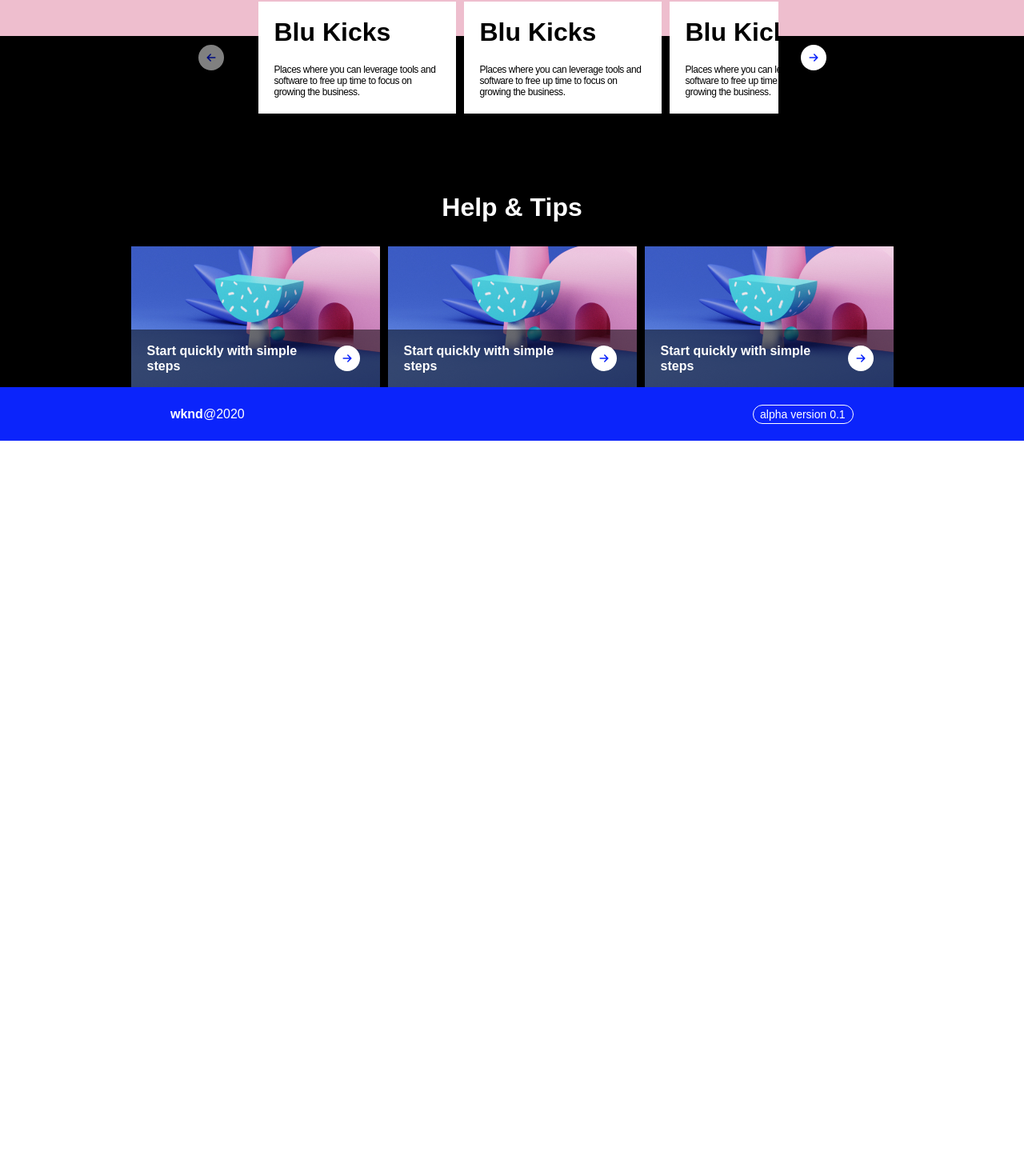
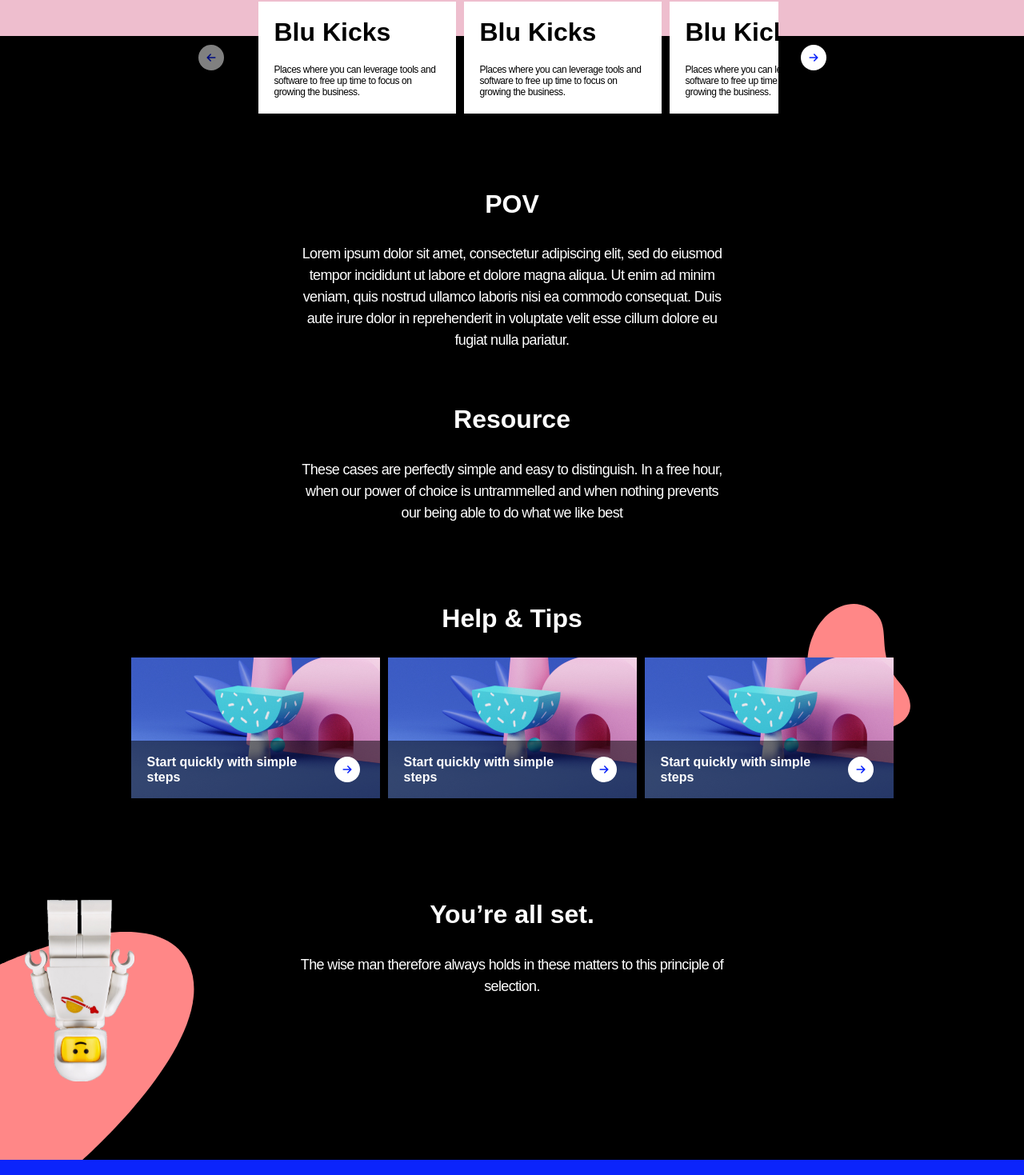
Before and after one commit to salunaalavi/weekend-inc, a React (Create React App) app: page / in a window 1280 px wide. Shown: the part 1294-2763 px from the top of the page at 80% size. Before the commit the page ends 1845 px from the top, so only its background shows below. Built offline with nearby package versions, Linux system fonts and the light colour scheme.

Commit message:
Create text-section component

```diff
--- a/src/App.js
+++ b/src/App.js
@@ -2,7 +2,27 @@ import Hero from "./components/Hero";
 import Intro from "./components/Intro";
 import Testimonial from "./components/Testimonial";
 import HelpTips from "./components/HelpTips";
+import TextSection from "./components/TextSection";
+import legoBig from "./assets/ornaments/lego-path-big.svg";
 import styles from './App.module.scss';
+
+const textSection = [
+    {
+        id: 0,
+        title: "POV",
+        desc: "Lorem ipsum dolor sit amet, consectetur adipiscing elit, sed do eiusmod tempor incididunt ut labore et dolore magna aliqua. Ut enim ad minim veniam, quis nostrud ullamco laboris nisi ea commodo consequat. Duis aute irure dolor in reprehenderit in voluptate velit esse cillum dolore eu fugiat nulla pariatur.",
+    },
+    {
+        id: 1,
+        title: "Resource",
+        desc: "These cases are perfectly simple and easy to distinguish. In a free hour, when our power of choice is untrammelled and when nothing prevents our being able to do what we like best",
+    },
+    {
+        id: 2,
+        title: "You’re all set.",
+        desc: "The wise man therefore always holds in these matters to this principle of selection.",
+    },
+]
 
 function App() {
     return (
@@ -11,9 +31,24 @@ function App() {
                 <Hero />
                 <Intro />
             </div>
-            <div className={` text-center text-white bg-black`}>
-                <Testimonial />
-                <HelpTips />
+            <div className={`relative text-center text-white bg-black`}>
+                <Testimonial
+                    title="Testimonial"
+                />
+                {
+                    textSection.map(({ id, title, desc }, index) => {
+                        if (id === 2) {
+                            return (
+                                <>
+                                    <HelpTips />
+                                    <TextSection key={index} id={id} title={title} desc={desc} />
+                                </>
+                            )
+                        }
+                        return <TextSection key={index} id={id} title={title} desc={desc} />
+                    })
+                }
+                <img className={`absolute ${styles.legoBig}`} src={legoBig} alt="" />
             </div>
         </>
     );
--- a/src/App.module.scss
+++ b/src/App.module.scss
@@ -1,2 +1,4 @@
-.upper {
+.legoBig {
+    left: 0;
+    bottom: 0;
 }
--- a/src/components/HelpTips/index.js
+++ b/src/components/HelpTips/index.js
@@ -1,16 +1,18 @@
 import Card from "./components/Card";
+import path from "../../assets/ornaments/path.svg";
 import styles from "./styles.module.scss";
 
 const HelpTips = () => (
-    <div className={`${styles.helpTips}`}>
+    <div className={`relative ${styles.helpTips}`}>
         <h2 className={`${styles.title}`}>
             Help & Tips
         </h2>
-        <div className={`grid ${styles.helpTipsWrapper} grid-rows-1 grid-flow-col place-content-center`}>
+        <div className={`grid ${styles.helpTipsWrapper} place-content-center`}>
             <Card slug="Start quickly with simple steps" />
             <Card slug="Start quickly with simple steps" />
             <Card slug="Start quickly with simple steps" />
         </div>
+        <img className={`${styles.path}`} src={path} alt="" />
     </div>
 );
 
--- a/src/components/HelpTips/styles.module.scss
+++ b/src/components/HelpTips/styles.module.scss
@@ -1,4 +1,5 @@
 .helpTips {
+  isolation: isolate;
 }
 
 .helpTipsWrapper {
@@ -13,6 +14,15 @@
   padding: 100px 374px 0;
 }
 
+.path {
+  width: 159px;
+  height: 158px;
+  position: absolute;
+  top: 100px;
+  right: 127px;
+  z-index: -1;
+}
+
 @media screen and (max-width: 375px), (max-width: 640px), (max-width: 960px) {
   .helpTipsWrapper {
     padding: 0 32px;
@@ -25,4 +35,8 @@
     text-align: start;
     padding: 67px 32px 0;
   }
+
+  .path {
+    display: none;
+  }
 }
--- /dev/null
+++ b/src/components/TextSection/index.js
@@ -0,0 +1,15 @@
+import styles from "./styles.module.scss";
+
+const TextSection = (props) => (
+    <div className={`${props.id === 0 ? styles.textSection0 : props.id === 1 ? styles.textSection1
+        : props.id === 2 && styles.textSection2}`}>
+        <h2>
+            {props.title}
+        </h2>
+        <p className={`${styles.desc}`}>
+            {props.desc}
+        </p>
+    </div>
+);
+
+export default TextSection;
--- /dev/null
+++ b/src/components/TextSection/styles.module.scss
@@ -0,0 +1,35 @@
+.textSection0 {
+  padding: 96px 374px 0;
+}
+
+.textSection1 {
+  padding: 67px 374px 0;
+}
+
+.textSection2 {
+  padding: 127px 374px 203px;
+}
+
+.desc {
+  margin-top: 30px;
+  letter-spacing: -0.642857px;
+}
+
+@media screen and (max-width: 375px), (max-width: 640px), (max-width: 960px) {
+  .textSection0,
+  .textSection1,
+  .textSection2 {
+    text-align: start;
+    padding: 67px 32px 0;
+  }
+
+  .textSection2 {
+    padding-bottom: 404px;
+  }
+
+  .desc {
+    font-size: 16px;
+    line-height: 24px;
+    letter-spacing: -0.571429px;
+  }
+}
```
Also changed, not shown: src/assets/ornaments/lego-path-big.svg (added), src/assets/ornaments/path.svg (added).
